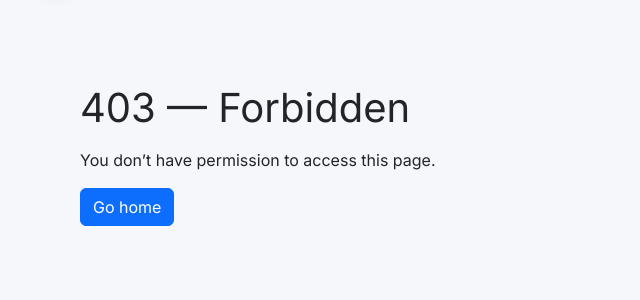
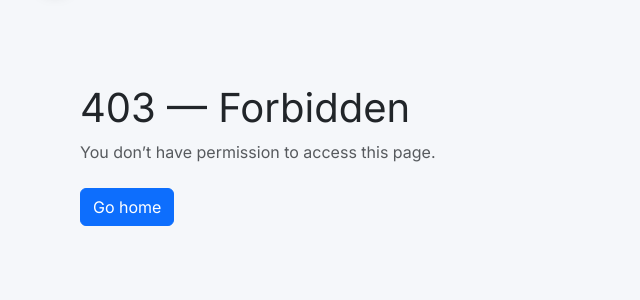
Before and after one commit to JorgeDD3/service_marketplace, a Flask app: template app/templates/errors/403.html in a window 1280 px wide. Shown: the part 58-358 px from the top of the page, without its empty margins (0-640 px from the left). Run offline with Flask 3, Linux system fonts and the light colour scheme; the template is opened without the code that fills it, so the values that code supplies are empty.

Commit message:
docs: clean up 403 error template

```diff
--- a/app/templates/errors/403.html
+++ b/app/templates/errors/403.html
@@ -1,8 +1,11 @@
+{# 403: user is authenticated or not, but not allowed to access the resource. #}
 {% extends "base.html" %}
+
 {% block content %}
-<div class="container py-4">
-  <h1 class="mb-3">403 — Forbidden</h1>
-  <p>You don’t have permission to access this page.</p>
-<a class="btn btn-primary" href="{{ url_for('main.favicon') | replace('favicon.ico','') }}">Go home</a>
+<div class="container py-4" style="max-width: 720px;">
+  <h1 class="mb-2">403 — Forbidden</h1>
+  <p class="text-muted mb-4">You don’t have permission to access this page.</p>
+
+  <a class="btn btn-primary" href="{{ url_for('main.home') }}">Go home</a>
 </div>
 {% endblock %}
```
